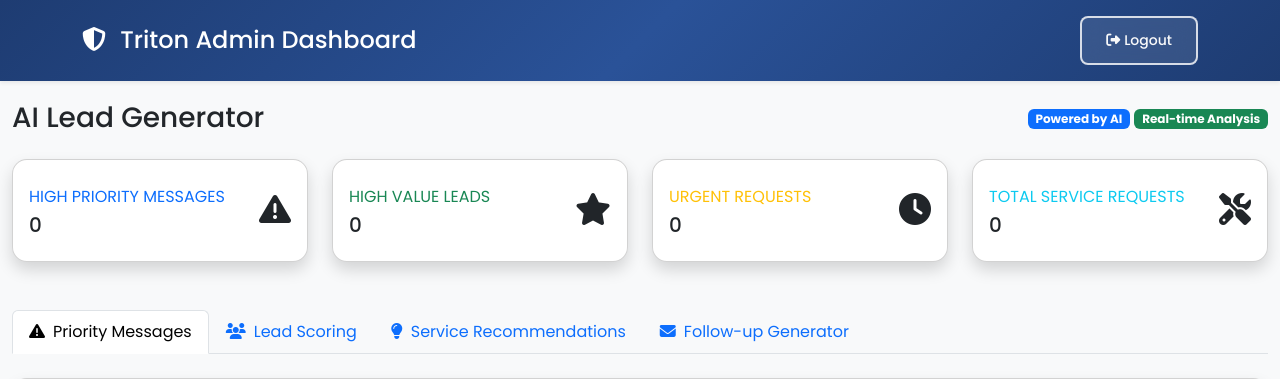
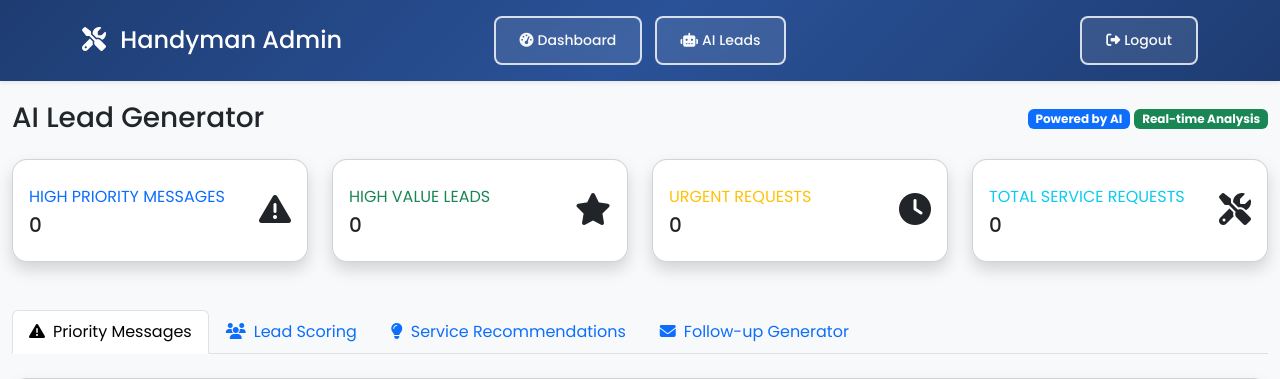
Before and after one commit to robertsn808/SPANK, a Flask app: page /admin/ai-leads in a window 1280 px wide. Shown: the top 379 px of the page. Run offline with Flask 3, Linux system fonts and the light colour scheme; the visitor is signed in with stand-in values (Sample User, id 1); some libraries are stand-ins or nearby versions.

Commit message:
Transform website into a professional handyman service platform
Refactors the application to support a handyman business, including admin navigation and services page.

Replit-Commit-Author: Agent
Replit-Commit-Session-Id: 8d5072a6-ad3d-4aaf-b01d-c098ffa2dece
Replit-Commit-Screenshot-Url: https://storage.googleapis.com/screenshot-production-us-central1/55aaf5ec-c5b6-4121-a14c-1212e14193ca/01e08265-6740-461a-ae3c-ca68a5dc6c3f.jpg

```diff
--- a/templates/admin_base.html
+++ b/templates/admin_base.html
@@ -22,17 +22,27 @@
     {% block head %}{% endblock %}
 </head>
 <body class="admin-body">
-    <!-- Admin Header (no navigation menu) -->
+    <!-- Admin Header with Navigation -->
     <header class="admin-header bg-primary text-white py-3 shadow-sm">
         <div class="container">
             <div class="row align-items-center">
-                <div class="col-6">
+                <div class="col-md-4">
                     <h4 class="mb-0">
-                        <i class="fas fa-shield-alt me-2"></i>
-                        Triton Admin Dashboard
+                        <i class="fas fa-tools me-2"></i>
+                        Handyman Admin
                     </h4>
                 </div>
-                <div class="col-6 text-end">
+                <div class="col-md-4 text-center">
+                    <nav class="admin-nav">
+                        <a href="{{ url_for('admin_dashboard') }}" class="btn btn-outline-light btn-sm me-2">
+                            <i class="fas fa-tachometer-alt me-1"></i>Dashboard
+                        </a>
+                        <a href="{{ url_for('ai_leads') }}" class="btn btn-outline-light btn-sm">
+                            <i class="fas fa-robot me-1"></i>AI Leads
+                        </a>
+                    </nav>
+                </div>
+                <div class="col-md-4 text-end">
                     <a href="{{ url_for('admin_logout') }}" class="btn btn-outline-light btn-sm">
                         <i class="fas fa-sign-out-alt me-1"></i>Logout
                     </a>
--- a/templates/base.html
+++ b/templates/base.html
@@ -41,6 +41,9 @@
                     </li>
                     <li class="nav-item">
                         <a class="nav-link" href="{{ url_for('about') }}">About</a>
+                    </li>
+                    <li class="nav-item">
+                        <a class="nav-link" href="{{ url_for('services') }}">Services</a>
                     </li>
                     <li class="nav-item">
                         <a class="nav-link" href="{{ url_for('gallery') }}">Gallery</a>
```
Also changed, not shown: replit.md (+2 -2 lines).
